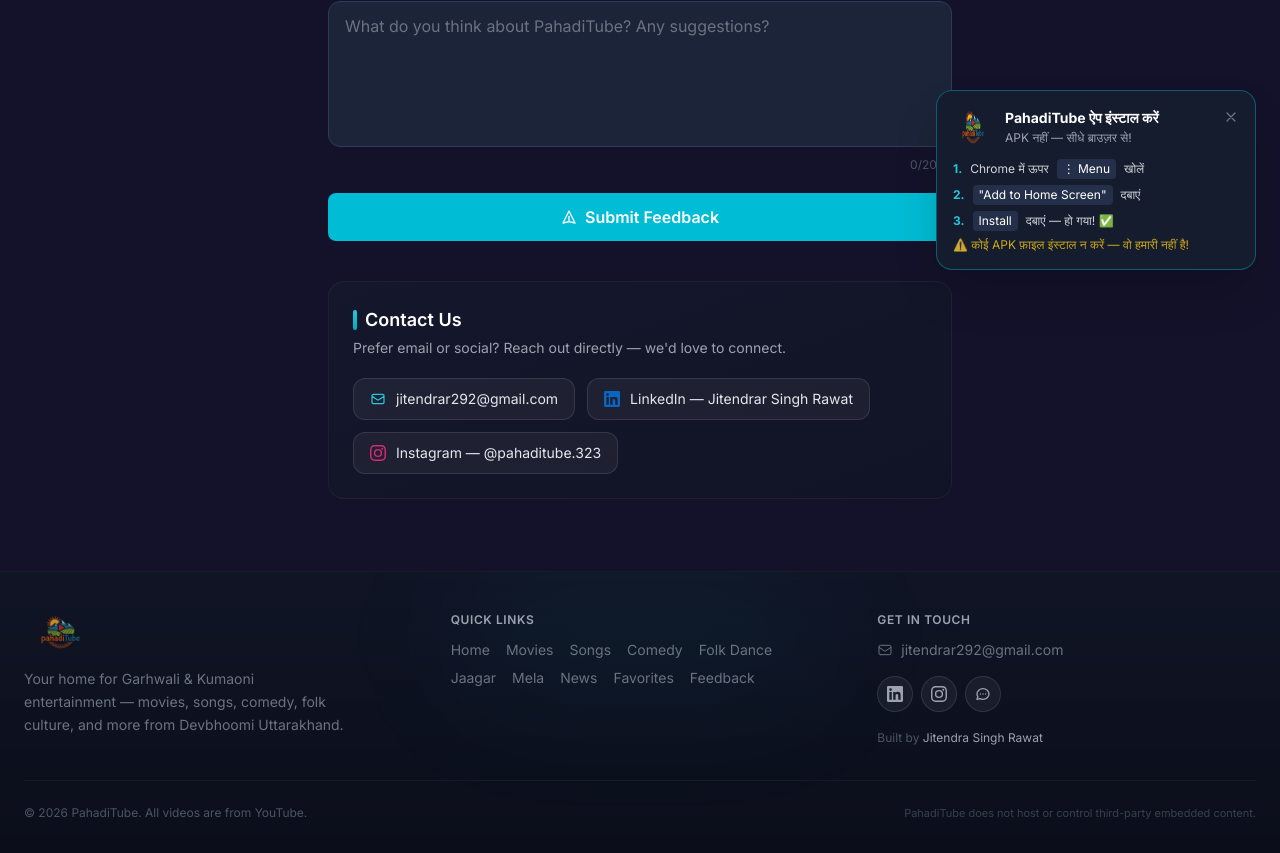
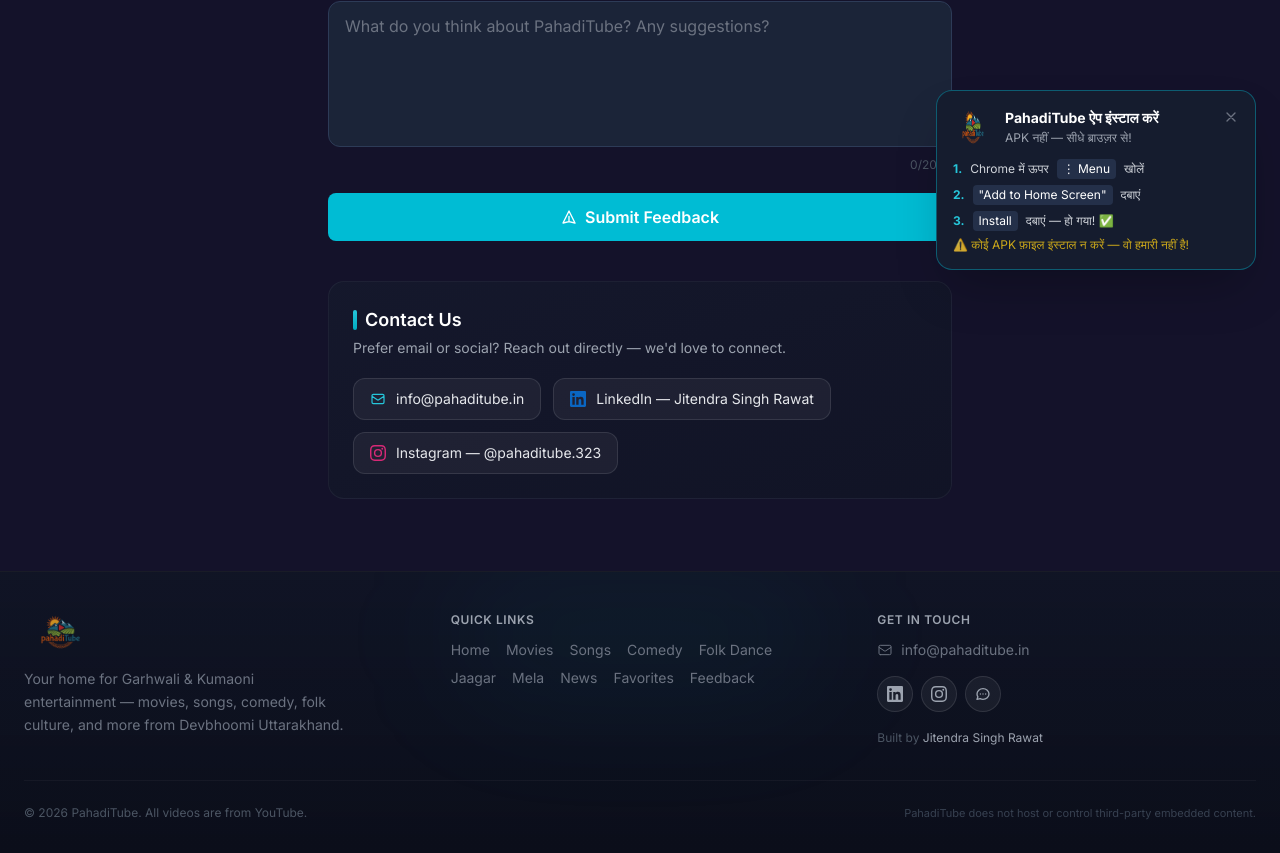
Before and after one commit to jitendrar292/garhwal-ott, a React (Vite) app in the folder client/: page /feedback in a window 1280 px wide. Shown: the part 506-1359 px from the top of the page. Built offline with nearby package versions, Linux system fonts and the light colour scheme; no server answers.

Commit message:
chore: rebrand contact email to info@pahaditube.in
- Footer + Feedback page mailto links now use info@pahaditube.in.
- Fix LinkedIn label typo: Jitendrar -> Jitendra.
- Web Push VAPID subject default updated to match.

```diff
--- a/client/src/components/Footer.jsx
+++ b/client/src/components/Footer.jsx
@@ -105,14 +105,14 @@ export default function Footer() {
               Get in Touch
             </h3>
             <a
-              href="mailto:jitendrar292@gmail.com"
+              href="mailto:info@pahaditube.in"
               className="inline-flex items-center gap-2 text-sm text-gray-500 hover:text-primary-400 transition-colors duration-200"
             >
               <svg className="w-4 h-4" fill="none" stroke="currentColor" viewBox="0 0 24 24">
                 <path strokeLinecap="round" strokeLinejoin="round" strokeWidth={1.5}
                   d="M3 8l7.89 5.26a2 2 0 002.22 0L21 8M5 19h14a2 2 0 002-2V7a2 2 0 00-2-2H5a2 2 0 00-2 2v10a2 2 0 002 2z" />
               </svg>
-              jitendrar292@gmail.com
+              info@pahaditube.in
             </a>
 
             {/* Social icons */}
--- a/client/src/pages/FeedbackPage.jsx
+++ b/client/src/pages/FeedbackPage.jsx
@@ -174,14 +174,14 @@ export default function FeedbackPage() {
 
         <div className="flex flex-col sm:flex-row sm:flex-wrap gap-3">
           <a
-            href="mailto:jitendrar292@gmail.com"
+            href="mailto:info@pahaditube.in"
             className="inline-flex items-center gap-2.5 px-4 py-2.5 rounded-xl bg-white/5 border border-white/10 text-sm text-gray-200 hover:bg-white/10 hover:border-white/20 transition-all"
           >
             <svg className="w-4 h-4 text-primary-400" fill="none" stroke="currentColor" viewBox="0 0 24 24">
               <path strokeLinecap="round" strokeLinejoin="round" strokeWidth={1.8}
                 d="M3 8l7.89 5.26a2 2 0 002.22 0L21 8M5 19h14a2 2 0 002-2V7a2 2 0 00-2-2H5a2 2 0 00-2 2v10a2 2 0 002 2z" />
             </svg>
-            <span>jitendrar292@gmail.com</span>
+            <span>info@pahaditube.in</span>
           </a>
 
           <a
@@ -193,7 +193,7 @@ export default function FeedbackPage() {
             <svg className="w-4 h-4 text-[#0A66C2]" fill="currentColor" viewBox="0 0 24 24">
               <path d="M20.447 20.452h-3.554v-5.569c0-1.328-.027-3.037-1.852-3.037-1.853 0-2.136 1.445-2.136 2.939v5.667H9.351V9h3.414v1.561h.046c.477-.9 1.637-1.85 3.37-1.85 3.601 0 4.267 2.37 4.267 5.455v6.286zM5.337 7.433a2.062 2.062 0 01-2.063-2.065 2.063 2.063 0 112.063 2.065zm1.782 13.019H3.555V9h3.564v11.452zM22.225 0H1.771C.792 0 0 .774 0 1.729v20.542C0 23.227.792 24 1.771 24h20.451C23.2 24 24 23.227 24 22.271V1.729C24 .774 23.2 0 22.222 0h.003z" />
             </svg>
-            <span>LinkedIn — Jitendrar Singh Rawat</span>
+            <span>LinkedIn — Jitendra Singh Rawat</span>
           </a>
 
           <a
```
Also changed, not shown: 1 other file (tests, documents, lock files or other folders).
